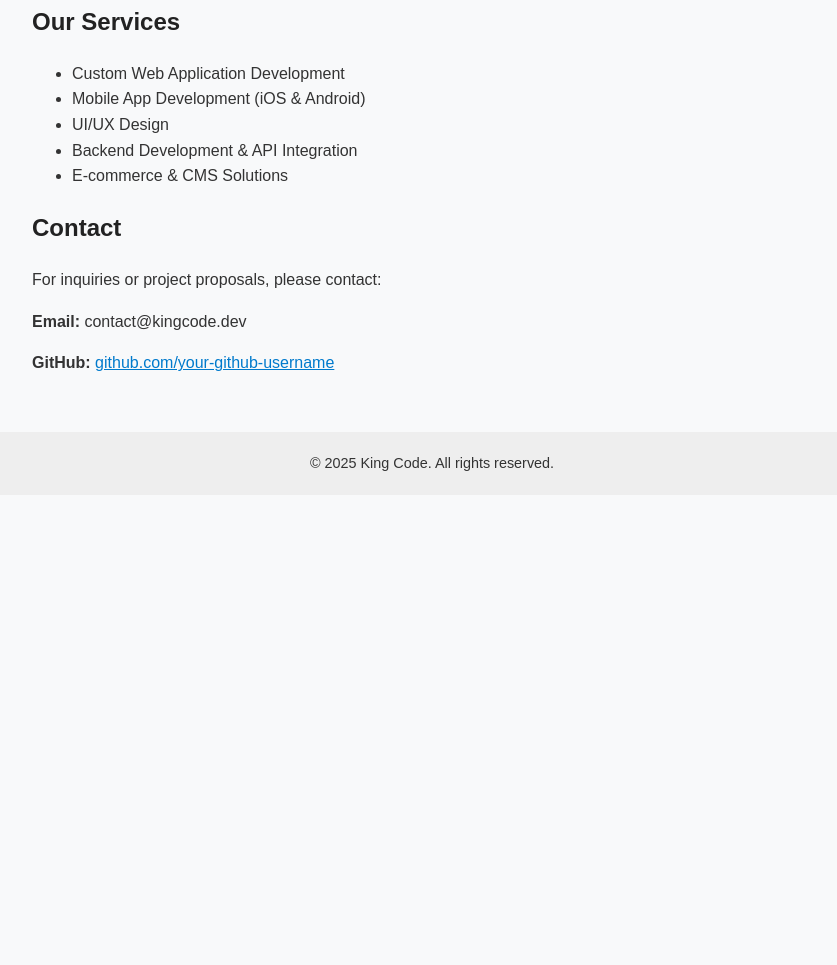
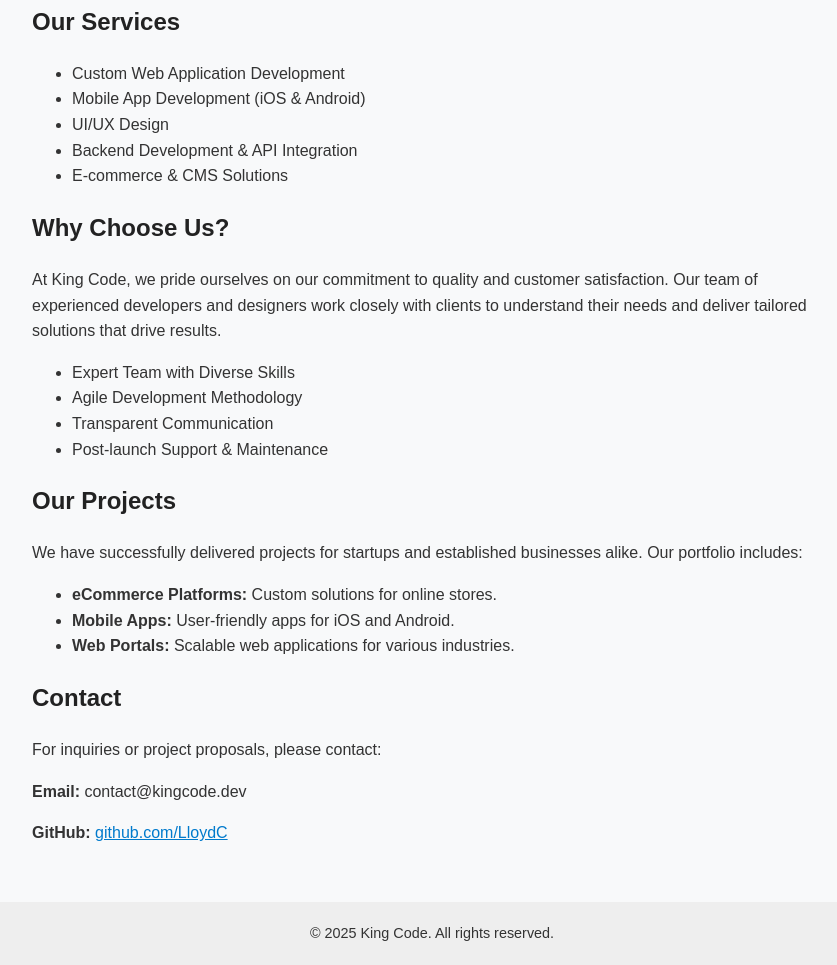
Before and after one commit to LloydC/kingcode.github.io, a plain HTML site: page index.html in a window 1280 px wide. Shown: the part 388-1353 px from the top of the page, without its empty margins (208-1045 px from the left). Before the commit the page ends 883 px from the top, so only its background shows below. Drawn offline with Linux system fonts and the light colour scheme.

Commit message:
Update content

```diff
--- a/index.html
+++ b/index.html
@@ -61,12 +61,30 @@
         <li>E-commerce & CMS Solutions</li>
       </ul>
     </section>
-
+    <section>
+      <h2>Why Choose Us?</h2>
+      <p>At King Code, we pride ourselves on our commitment to quality and customer satisfaction. Our team of experienced developers and designers work closely with clients to understand their needs and deliver tailored solutions that drive results.</p>
+      <ul>
+        <li>Expert Team with Diverse Skills</li>
+        <li>Agile Development Methodology</li>
+        <li>Transparent Communication</li>
+        <li>Post-launch Support & Maintenance</li>
+      </ul>
+    </section>
+    <section>
+      <h2>Our Projects</h2>
+      <p>We have successfully delivered projects for startups and established businesses alike. Our portfolio includes:</p>
+      <ul>
+        <li><strong>eCommerce Platforms:</strong> Custom solutions for online stores.</li>
+        <li><strong>Mobile Apps:</strong> User-friendly apps for iOS and Android.</li>
+        <li><strong>Web Portals:</strong> Scalable web applications for various industries.</li>
+      </ul>
+    </section>
     <section>
       <h2>Contact</h2>
       <p>For inquiries or project proposals, please contact:</p>
       <p><strong>Email:</strong> contact@kingcode.dev</p>
-      <p><strong>GitHub:</strong> <a href="https://github.com/your-github-username" target="_blank">github.com/your-github-username</a></p>
+      <p><strong>GitHub:</strong> <a href="https://github.com/LloydC" target="_blank">github.com/LloydC</a></p>
     </section>
   </main>
 
```
